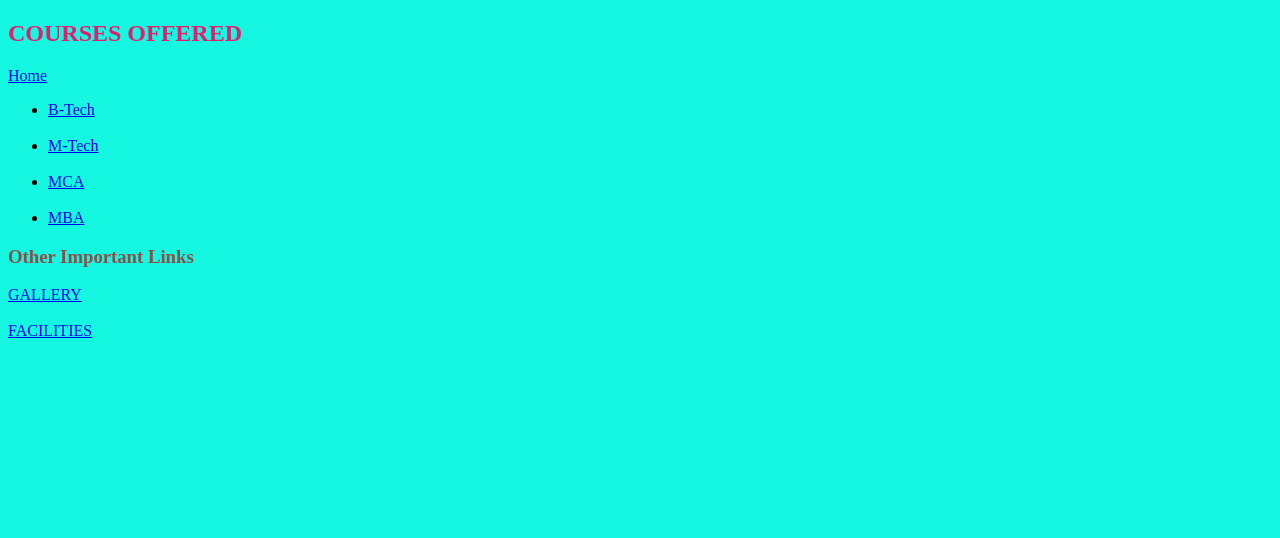
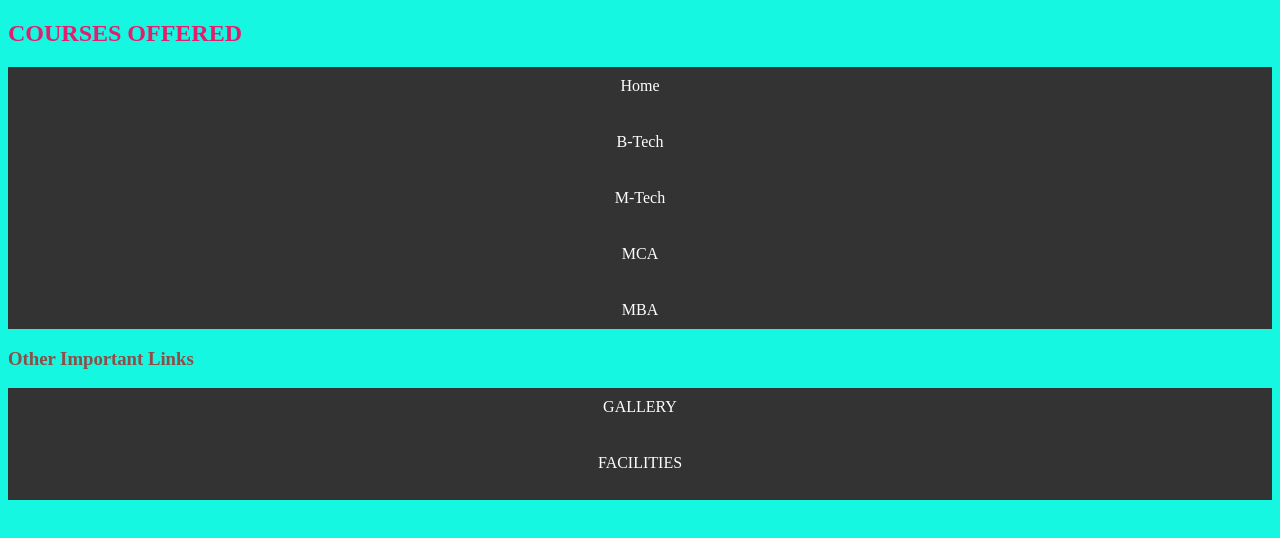
Before and after one commit to apr-16/SNGCE, a plain HTML site: page link.html in a window 1280 px wide. Drawn offline with Linux system fonts and the light colour scheme.

Commit message:
menu style

```diff
--- a/link.html
+++ b/link.html
@@ -1,24 +1,54 @@
 <!DOCTYPE html>
 <html lang="en">
+
 <head>
     <meta charset="UTF-8">
     <meta http-equiv="X-UA-Compatible" content="IE=edge">
     <meta name="viewport" content="width=device-width, initial-scale=1.0">
-    <title>Document</title>
+
+    <style>
+        ul {
+            list-style-type: none;
+            margin: 0;
+            padding: 0;
+            overflow: hidden;
+            background-color: #333;
+        }
+
+
+
+        li a {
+            display: block;
+            color: white;
+            text-align: center;
+            padding: 10px;
+            text-decoration: none;
+        }
+
+
+        li a:hover {
+            background-color: #111;
+        }
+    </style>
 </head>
+
 <body style="background-color: rgb(21, 247, 224);">
     <h2 style="color: rgb(228, 29, 109);">COURSES OFFERED</h2>
-    <a href="main.html" target="main">Home</a><br>
+
     <ul>
-
-    <li><a href="https://www.sngce.ac.in/page.php?id=NDY=" target="main">B-Tech</a></li><br>
+        <li><a href="main.html" target="main">Home</a></li><br>
+        <li><a href="https://www.sngce.ac.in/page.php?id=NDY=" target="main">B-Tech</a></li><br>
         <li><a href="https://www.sngce.ac.in/page.php?id=NDc=" target="main">M-Tech</a></li><br>
-            <li><a href="https://www.sngce.ac.in/page.php?id=NjU=" target="main">MCA</a></li><br>
-                <li><a href="https://www.sngce.ac.in/page.php?id=NDg=" target="main">MBA</a></li>
+        <li><a href="https://www.sngce.ac.in/page.php?id=NjU=" target="main">MCA</a></li><br>
+        <li><a href="https://www.sngce.ac.in/page.php?id=NDg=" target="main">MBA</a></li>
     </ul>
     <h3 style="color: rgba(185, 18, 18, 0.74);">Other Important Links</h3>
-    <a href="gallery.html" target="main">GALLERY</a><br><br>
-    <a href="facilities.html" target="main">FACILITIES</a>
+    <ul>
+        <li><a href="gallery.html" target="main">GALLERY</a></li><br>
+        <li><a href="facilities.html" target="main">FACILITIES</a></li><br>
+    </ul>
+
 
 </body>
+
 </html>
```
